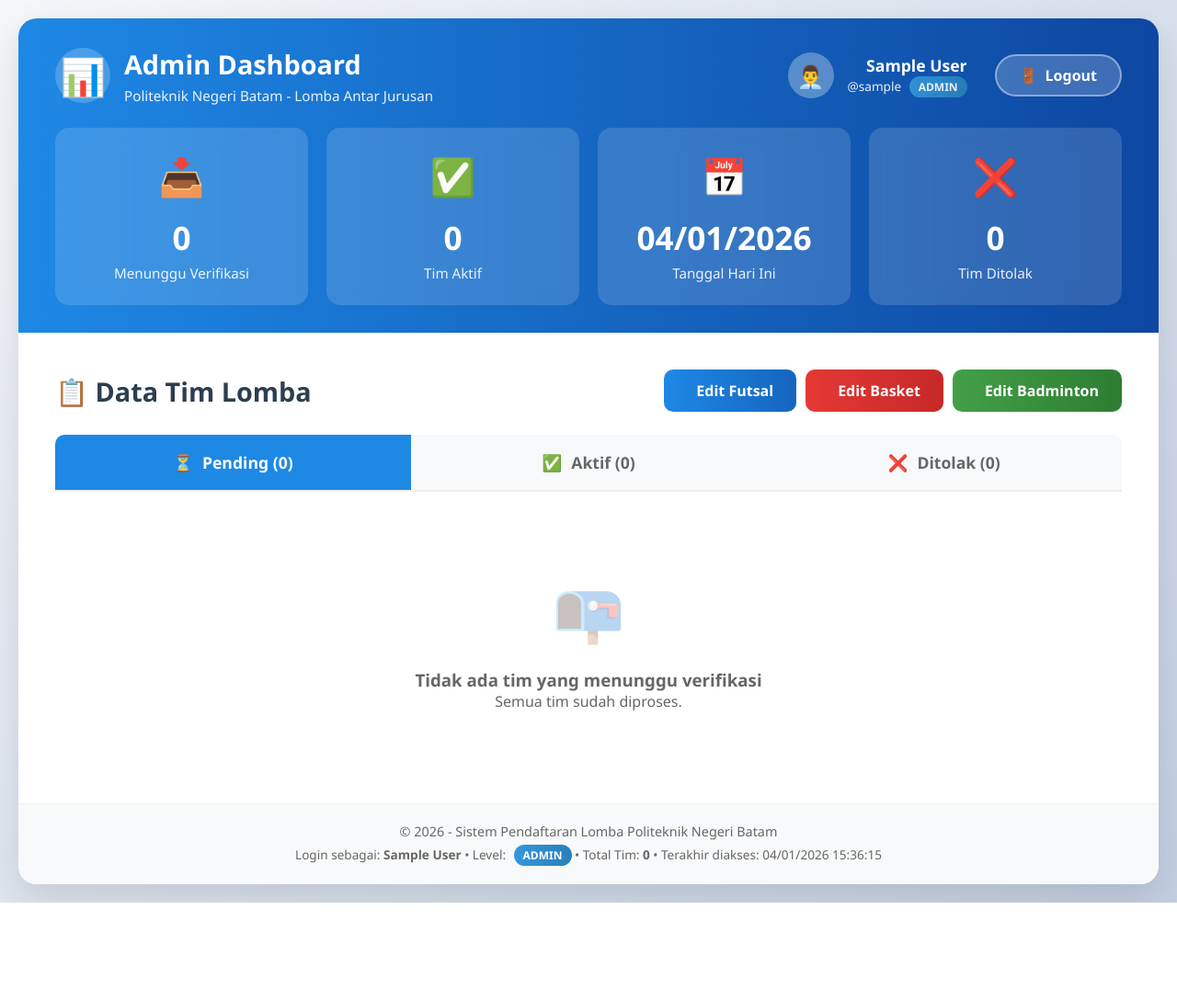
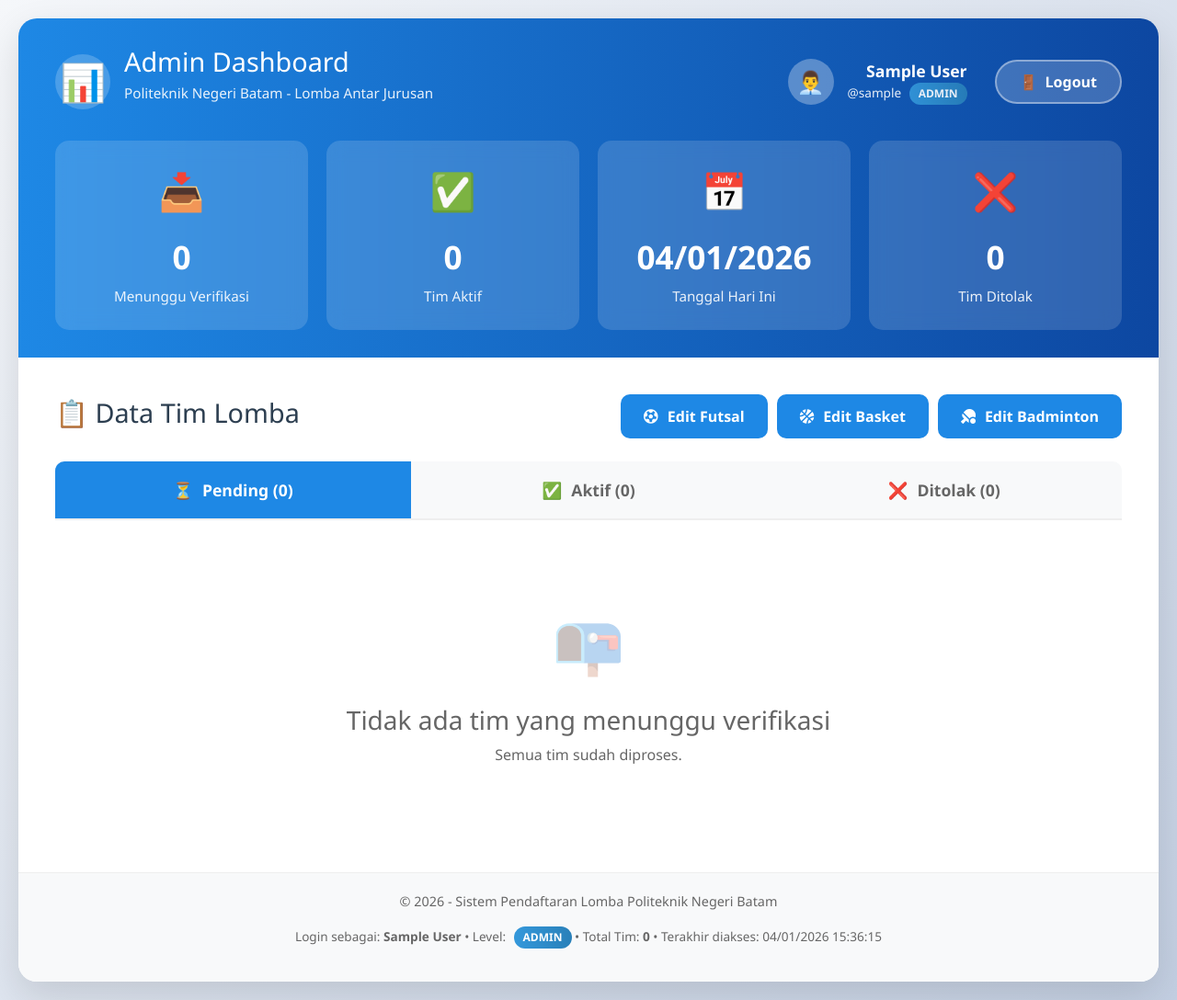
Before and after one commit to almirzada/PBL-1E-4-EVENT-WEB-KAMPUS, a PHP site: page /admin/dashboard.php in a window 1280 px wide. Shown: the whole page at 92% size. Before the commit the page ends 982 px from the top, so only its background shows below. Run offline with PHP 8.4, Linux system fonts and the light colour scheme; the visitor is signed in with stand-in values (Sample User, id 1); data that the repository does not hold is empty.

Commit message:
tampilan by reyvan

```diff
--- a/kelompok_web_event/admin/dashboard.php
+++ b/kelompok_web_event/admin/dashboard.php
@@ -81,10 +81,16 @@ $result_rejected = $conn->query($sql_rejected);
 ?>
 <!DOCTYPE html>
 <html lang="id">
+
 <head>
     <meta charset="UTF-8">
     <meta name="viewport" content="width=device-width, initial-scale=1.0">
     <title>Dashboard Admin - Data Tim Lomba</title>
+    <link href="https://cdn.jsdelivr.net/npm/bootstrap@5.3.8/dist/css/bootstrap.min.css" rel="stylesheet">
+    <style>
+        @import url('https://cdnjs.cloudflare.com/ajax/libs/font-awesome/5.15.4/css/all.min.css');
+        @import url('https://cdnjs.cloudflare.com/ajax/libs/bootstrap-icons/1.10.5/font/bootstrap-icons.min.css');
+    </style>
     <style>
         /* RESET & BASE */
         * {
@@ -272,8 +278,13 @@ $result_rejected = $conn->query($sql_rejected);
         }
 
         @keyframes fadeIn {
-            from { opacity: 0; }
-            to { opacity: 1; }
+            from {
+                opacity: 0;
+            }
+
+            to {
+                opacity: 1;
+            }
         }
 
         /* TABLE SECTION */
@@ -294,7 +305,7 @@ $result_rejected = $conn->query($sql_rejected);
         }
 
         .add-btn {
-            background: linear-gradient(to right, #28a745, #20c997);
+            background: #1e88e5;
             color: white;
             padding: 12px 25px;
             border-radius: 10px;
@@ -405,7 +416,12 @@ $result_rejected = $conn->query($sql_rejected);
             gap: 8px;
         }
 
-        .btn-view, .btn-verify, .btn-reject, .btn-edit, .btn-delete, .btn-restore {
+        .btn-view,
+        .btn-verify,
+        .btn-reject,
+        .btn-edit,
+        .btn-delete,
+        .btn-restore {
             padding: 8px 15px;
             border-radius: 8px;
             text-decoration: none;
@@ -449,8 +465,12 @@ $result_rejected = $conn->query($sql_rejected);
             color: white;
         }
 
-        .btn-view:hover, .btn-verify:hover, .btn-reject:hover,
-        .btn-edit:hover, .btn-delete:hover, .btn-restore:hover {
+        .btn-view:hover,
+        .btn-verify:hover,
+        .btn-reject:hover,
+        .btn-edit:hover,
+        .btn-delete:hover,
+        .btn-restore:hover {
             transform: translateY(-2px);
             filter: brightness(110%);
         }
@@ -495,7 +515,7 @@ $result_rejected = $conn->query($sql_rejected);
             top: 0;
             width: 100%;
             height: 100%;
-            background: rgba(0,0,0,0.5);
+            background: rgba(0, 0, 0, 0.5);
             align-items: center;
             justify-content: center;
         }
@@ -553,6 +573,7 @@ $result_rejected = $conn->query($sql_rejected);
         }
     </style>
 </head>
+
 <body>
     <div class="dashboard-container">
         <!-- HEADER -->
@@ -623,21 +644,21 @@ $result_rejected = $conn->query($sql_rejected);
                 <div style="display: flex; gap: 10px;">
                     <?php if ($level === 'super_admin'): ?>
                         <!-- Menu khusus untuk Super Admin -->
-                    <a href="manajemen_user.php" class="add-btn" style="background: linear-gradient(to right, #ff9800, #ff5722);">
-                        <i class="fas fa-users-cog"></i> Kelola User
+                        <a href="manajemen_user.php" class="add-btn">
+                            <i class="fas bi bi-person"></i> Kelola User
                         </a>
-                    <a href="pengaturan.php" class="add-btn" style="background: linear-gradient(to right, #9c27b0, #673ab7);">
+                        <a href="pengaturan.php" class="add-btn">
                             <i class="fas fa-cog"></i> Pengaturan
                         </a>
                     <?php endif; ?>
                     <!-- TOMBOL EDIT DETAIL LOMBA -->
-<a href="edit_detail.php?jenis=Futsal" class="add-btn" style="background: linear-gradient(to right, #1e88e5, #1565c0);">
+                    <a href="edit_detail.php?jenis=Futsal" class="add-btn" >
                         <i class="fas fa-futbol"></i> Edit Futsal
                     </a>
-<a href="edit_detail.php?jenis=Basket" class="add-btn" style="background: linear-gradient(to right, #e53935, #c62828);">
+                    <a href="edit_detail.php?jenis=Basket" class="add-btn" >
                         <i class="fas fa-basketball-ball"></i> Edit Basket
                     </a>
-<a href="edit_detail.php?jenis=Badminton" class="add-btn" style="background: linear-gradient(to right, #43a047, #2e7d32);">
+                    <a href="edit_detail.php?jenis=Badminton" class="add-btn">
                         <i class="fas fa-table-tennis"></i> Edit Badminton
                     </a>
 
@@ -673,7 +694,7 @@ $result_rejected = $conn->query($sql_rejected);
                                 </tr>
                             </thead>
                             <tbody>
-                            <?php while($row = $result_pending->fetch_assoc()):
+                                <?php while ($row = $result_pending->fetch_assoc()):
                                     $badge_class = 'badge-' . strtolower($row['jenis_lomba']);
                                 ?>
                                     <tr>
@@ -734,7 +755,7 @@ $result_rejected = $conn->query($sql_rejected);
                                 </tr>
                             </thead>
                             <tbody>
-                            <?php while($row = $result_verified->fetch_assoc()):
+                                <?php while ($row = $result_verified->fetch_assoc()):
                                     $badge_class = 'badge-' . strtolower($row['jenis_lomba']);
                                 ?>
                                     <tr>
@@ -809,7 +830,7 @@ $result_rejected = $conn->query($sql_rejected);
                                 </tr>
                             </thead>
                             <tbody>
-                            <?php while($row = $result_rejected->fetch_assoc()):
+                                <?php while ($row = $result_rejected->fetch_assoc()):
                                     $badge_class = 'badge-' . strtolower($row['jenis_lomba']);
                                 ?>
                                     <tr>
@@ -962,8 +983,8 @@ $result_rejected = $conn->query($sql_rejected);
             }
         }
         // ================================================
-
     </script>
 </body>
+
 </html>
 <?php $conn->close(); ?>
--- a/kelompok_web_event/admin/edit_detail.php
+++ b/kelompok_web_event/admin/edit_detail.php
@@ -228,8 +228,8 @@ HTML;
             padding-bottom: 10px;
             margin-bottom: 20px;
         }
-        .badge-futsal { background: #1e88e5; }
-        .badge-basket { background: #e53935; }
+        .badge-futsal  { background: #43a047; }
+        .badge-basket  { background: #43a047; }
         .badge-badminton { background: #43a047; }
         .preview-card {
             background: #f8f9fa;
--- a/kelompok_web_event/admin/login.php
+++ b/kelompok_web_event/admin/login.php
@@ -84,7 +84,6 @@ if ($_SERVER['REQUEST_METHOD'] == 'POST') {
         }
 
         body {
-            background: linear-gradient(135deg, #1e88e5 0%, #0d47a1 100%);
             min-height: 100vh;
             display: flex;
             align-items: center;
```
Also changed, not shown: kelompok_web_event/uploads/badminton_1767438791.png (deleted), kelompok_web_event/uploads/badminton_1767539193.png (added). Lines whose indentation alone changed are shown as unchanged.
